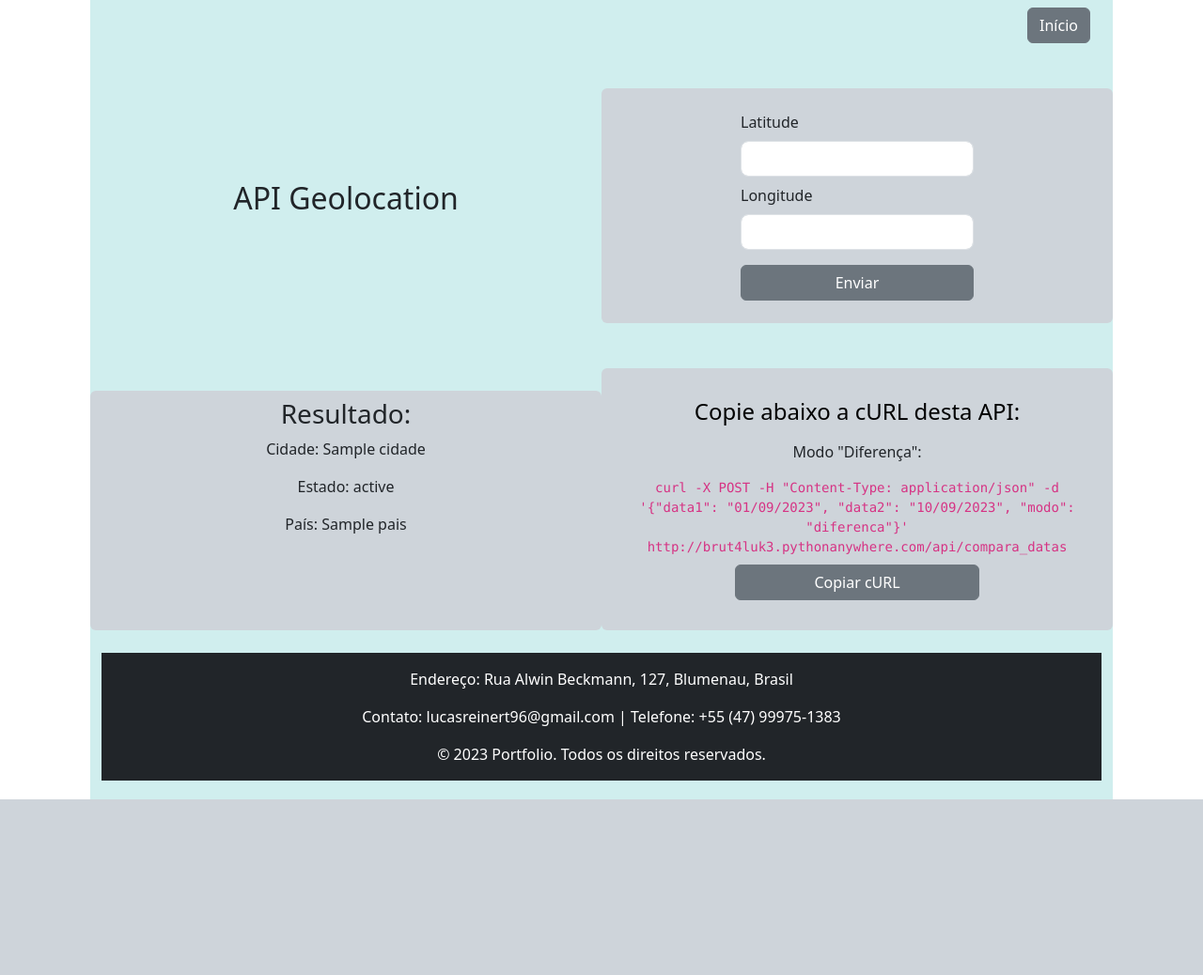
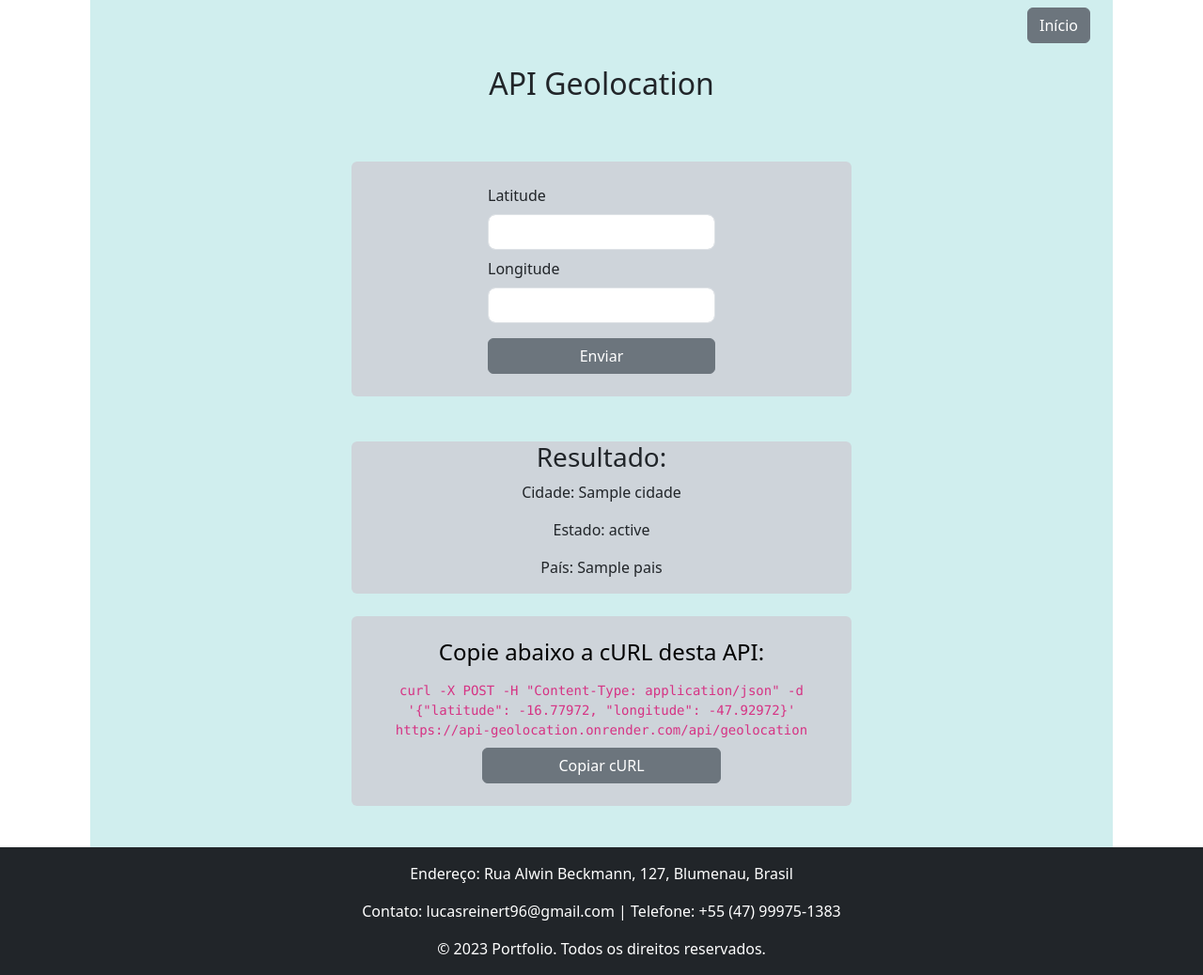
Before and after one commit to brut4luk3/portfolio, a Django app: template api_geolocation/templates/api_geolocation.html in a window 1280 px wide. Shown: the whole page at 94% size. Before the commit the page ends 851 px from the top, so only its background shows below. Run offline with Django 4.2, Linux system fonts and the light colour scheme; a user stored in the database is signed in; tables that the repository leaves empty hold one stand-in row (values such as "Sample post"); the template is opened without the code that fills it: most values are stand-ins (such as "Sample title", 1, 10 or a date in 2020).

Commit message:
Inclusão api geolocation

```diff
--- a/api_geolocation/templates/api_geolocation.html
+++ b/api_geolocation/templates/api_geolocation.html
@@ -29,7 +29,8 @@
         </div>
         <div class="row justify-content-center">
             <div class="col mt-4 mb-2 align-self-center text-center">
-                <h2>API Geolocation
+                <h2>API Geolocation</h2>
+            </div>
         </div>
         <div class="container bg-dark-subtle rounded mt-5 mb-4" style="width: 50%">
             <div class="row justify-content-center">
@@ -77,9 +78,8 @@
                     <h4>Copie abaixo a cURL desta API:</h4>
                 </div>
                 <div class="row mb-2">
-                    <p class="fw-medium">Modo "Diferença":</p>
                     <code id="curlCode1">
-                        curl -X POST -H "Content-Type: application/json" -d '{"data1": "01/09/2023", "data2": "10/09/2023", "modo": "diferenca"}' http://brut4luk3.pythonanywhere.com/api/compara_datas
+                        curl -X POST -H "Content-Type: application/json" -d '{"latitude": -16.77972, "longitude": -47.92972}' https://api-geolocation.onrender.com/api/geolocation
                     </code>
                 </div>
                 <div class="row justify-content-center mb-4">
```
Also changed, not shown: api_geolocation/views.py (+9 -1 lines).
